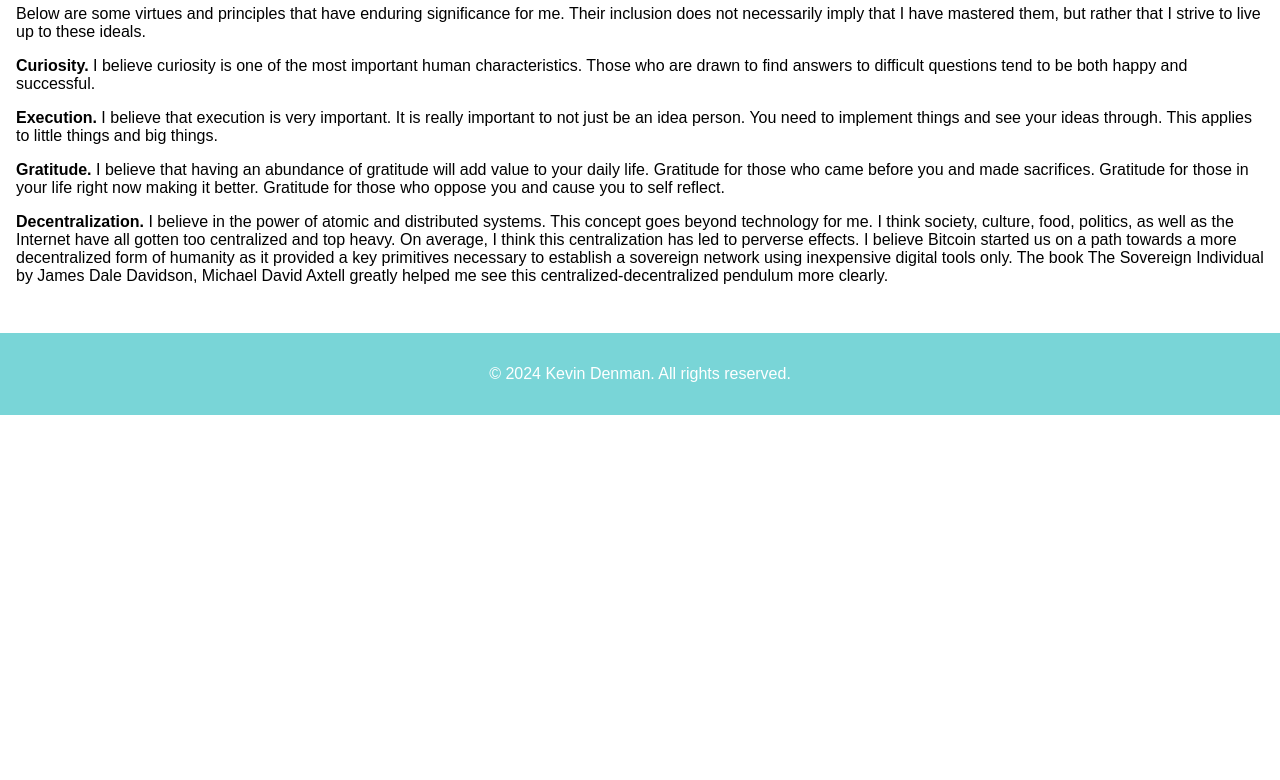
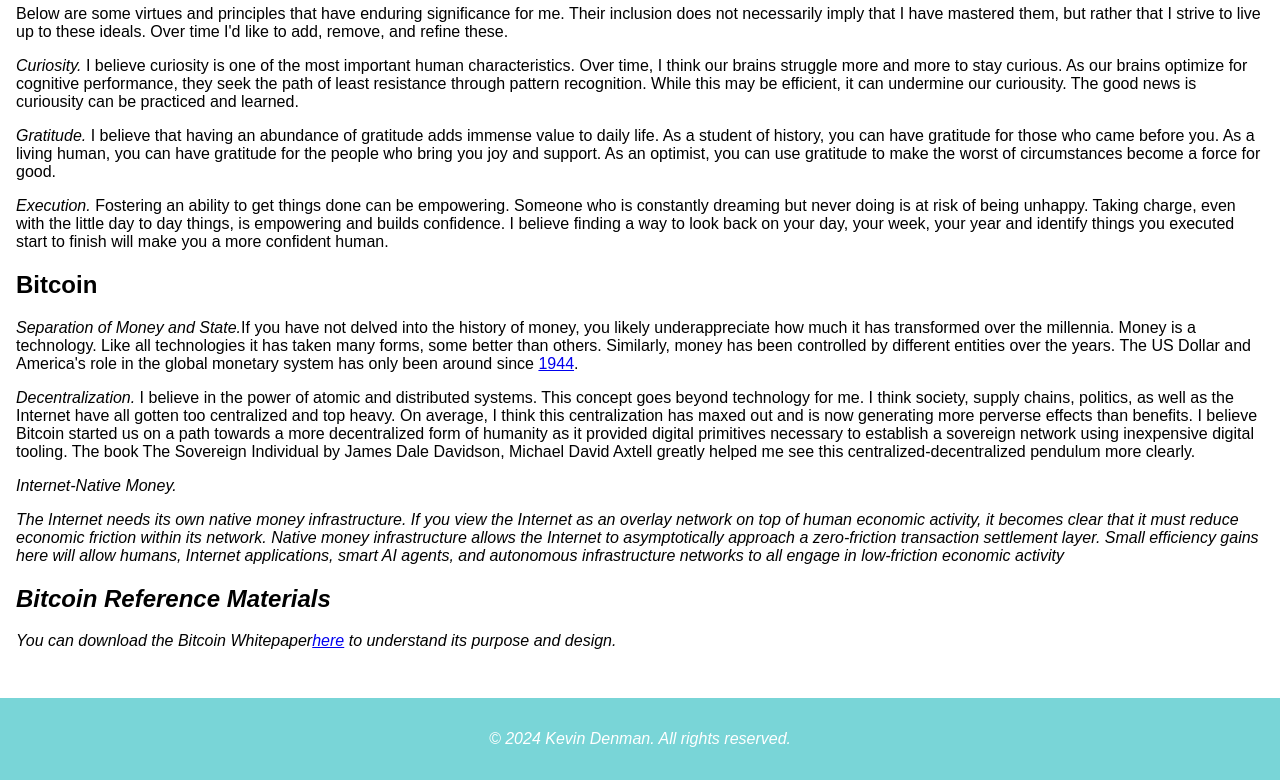
Before and after one commit to kcdenman/mywebsite, a plain HTML site: page philosophy.html in a window 1280 px wide. Shown: the part 257-1037 px from the top of the page. Before the commit the page ends 800 px from the top, so only its background shows below. Drawn offline with Linux system fonts and the light colour scheme.

Commit message:
improved philosophy section

```diff
--- a/philosophy.html
+++ b/philosophy.html
@@ -22,17 +22,28 @@
     </nav>
     <main>
         <section id="philosophy">
-            <h2>Philosophy</h2>
-            <p>Below are some virtues and principles that have enduring significance for me. Their inclusion does not necessarily imply that I have mastered them, but rather that I strive to live up to these ideals.</p>
-            <p></p>
-            <p><b>Curiosity.</b> I believe curiosity is one of the most important human characteristics. Those who are drawn to find answers to difficult questions tend to be both happy and successful.</p>
-            <p></p>
-            <p><b>Execution.</b> I believe that execution is very important. It is really important to not just be an idea person. You need to implement things and see your ideas through. This applies to little things and big things.</p>
-            <p></p>
-            <p><b>Gratitude.</b> I believe that having an abundance of gratitude will add value to your daily life. Gratitude for those who came before you and made sacrifices. Gratitude for those in your life right now making it better. Gratitude for those who oppose you and cause you to self reflect.</p>
+            <h2>Virtues</h2>
+            <p>Below are some virtues and principles that have enduring significance for me. Their inclusion does not necessarily imply that I have mastered them, but rather that I strive to live up to these ideals. Over time I'd like to add, remove, and refine these.</p>
             <p></p>
 
-            <p><b>Decentralization.</b> I believe in the power of atomic and distributed systems. This concept goes beyond technology for me. I think society, culture, food, politics, as well as the Internet have all gotten too centralized and top heavy. On average, I think this centralization has led to perverse effects. I believe Bitcoin started us on a path towards a more decentralized form of humanity as it provided a key primitives necessary to establish a sovereign network using inexpensive digital tools only. The book The Sovereign Individual by James Dale Davidson, Michael David Axtell greatly helped me see this centralized-decentralized pendulum more clearly.</p>
+            <p><em>Curiosity.</em> I believe curiosity is one of the most important human characteristics. Over time, I think our brains struggle more and more to stay curious. As our brains optimize for cognitive performance, they seek the path of least resistance through pattern recognition. While this may be efficient, it can undermine our curiousity. The good news is curiousity can be practiced and learned.</p>
+
+            <p><em>Gratitude.</em> I believe that having an abundance of gratitude adds immense value to daily life. As a student of history, you can have gratitude for those who came before you. As a living human, you can have gratitude for the people who bring you joy and support. As an optimist, you can use gratitude to make the worst of circumstances become a force for good.</p>
+            <p></p>
+
+            <p></p>
+            <p><em>Execution.</em> Fostering an ability to get things done can be empowering. Someone who is constantly dreaming but never doing is at risk of being unhappy. Taking charge, even with the little day to day things, is empowering and builds confidence. I believe finding a way to look back on your day, your week, your year and identify things you executed start to finish will make you a more confident human.</p>
+            <p></p>
+
+            <h2>Bitcoin</h2>
+            <p><em>Separation of Money and State.</b></em>If you have not delved into the history of money, you likely underappreciate how much it has transformed over the millennia. Money is a technology. Like all technologies it has taken many forms, some better than others. Similarly, money has been controlled by different entities over the years. The US Dollar and America's role in the global monetary system has only been around since <a href="https://en.wikipedia.org/wiki/Bretton_Woods_system">1944</a>.
+
+            <p><em>Decentralization.</em> I believe in the power of atomic and distributed systems. This concept goes beyond technology for me. I think society, supply chains, politics, as well as the Internet have all gotten too centralized and top heavy. On average, I think this centralization has maxed out and is now generating more perverse effects than benefits. I believe Bitcoin started us on a path towards a more decentralized form of humanity as it provided digital primitives necessary to establish a sovereign network using inexpensive digital tooling. The book The Sovereign Individual by James Dale Davidson, Michael David Axtell greatly helped me see this centralized-decentralized pendulum more clearly.</p>
+
+            <p><em>Internet-Native Money.<em></p> The Internet needs its own native money infrastructure. If you view the Internet as an overlay network on top of human economic activity, it becomes clear that it must reduce economic friction within its network. Native money infrastructure allows the Internet to asymptotically approach a zero-friction transaction settlement layer. Small efficiency gains here will allow humans, Internet applications, smart AI agents, and autonomous infrastructure networks to all engage in low-friction economic activity<p>
+
+            <h2>Bitcoin Reference Materials</h2>
+            <p>You can download the Bitcoin Whitepaper<a href="files/bitcoin_whitepaper.pdf" download="bitcoin_whitepaper.pdf">here</a> to understand its purpose and design.</p>
         </section>
     </main>
     <footer>
```
